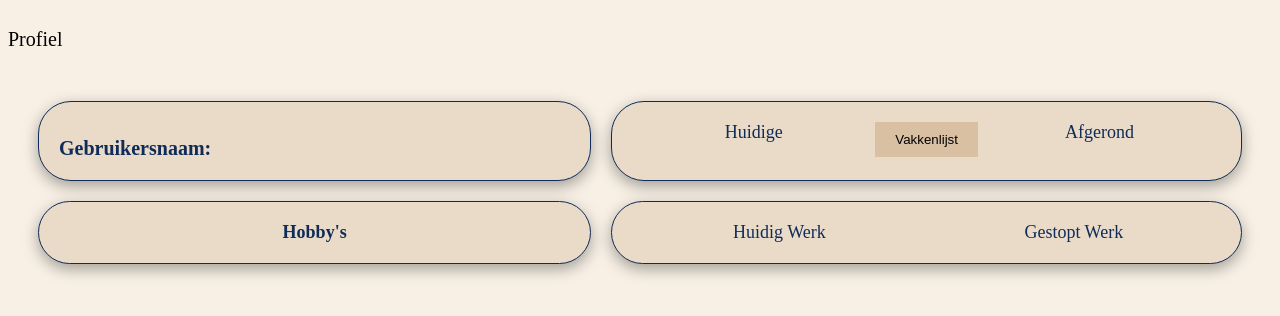
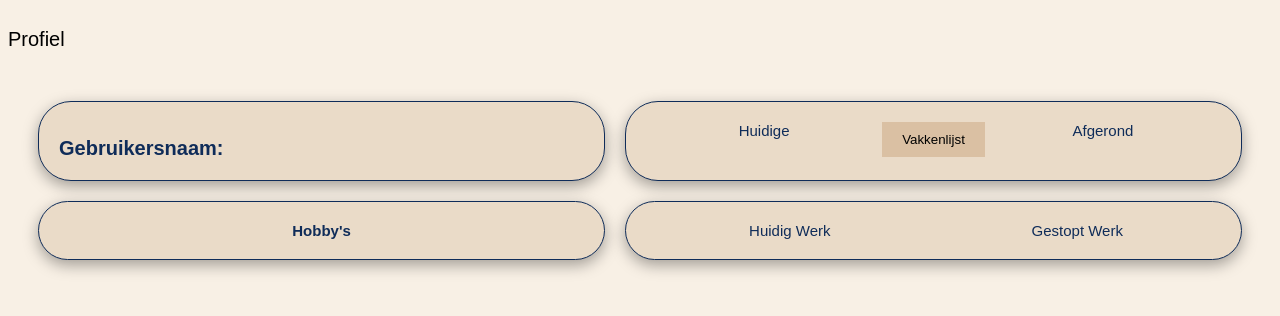
Before and after one commit to M0ktay/ProfielPlus, a PHP site: page /views/profiel.view.php?id=1 in a window 1280 px wide. Shown: the top 316 px of the page. Run offline with PHP 8.4, Linux system fonts and the light colour scheme; data that the repository does not hold is empty.

Commit message:
Stijl profiel.view

```diff
--- a/views/partials/nav.php
+++ b/views/partials/nav.php
@@ -59,7 +59,7 @@
 
         <?php
         if (isset($_SESSION['gebruiker_id'])) { $id = $_SESSION['gebruiker_id'] ?>
-<a href="../controllers/profiel.php?id=<?php echo $id; ?>">Profiel</a>
+            <a href="../controllers/profiel.php?id=<?php echo $id; ?>">Profiel</a>
             <a href="../controllers/profielaanmaken.php">Profiel aanmaken</a>
             <?php  ?>
             <a href="../controllers/uitloggen.php">Uitloggen</a>
--- a/views/style/profiel.style.css
+++ b/views/style/profiel.style.css
@@ -1,8 +1,26 @@
 body{
     background-color:#F8F0E5;
 }
-.profiel{
+
+p {
+    font-family: Arial, Helvetica, sans-serif;
 }
+
+a {
+    font-family: Arial, Helvetica, sans-serif;
+    font-size: 15px;
+}
+
+b {
+    font-family: Arial, Helvetica, sans-serif;
+    font-size: 15px;
+}
+
+div {
+        font-family: Arial, Helvetica, sans-serif;
+        font-size: 15px;
+}
+
 .Persoon{
     display: flex;
     font-size: 20px;
@@ -162,6 +180,16 @@ tr:nth-child(even) {
 .edit-container {
     float: right;
 }
+
+.edit {
+    background-color: #DAC0A3;
+    border: 0;
+    border-radius: 3%;
+    padding: 10px 20px;
+    cursor: pointer;
+    color: black;
+    text-decoration: none;
+}
 /* width */
 ::-webkit-scrollbar {
     width: 5px;
```
